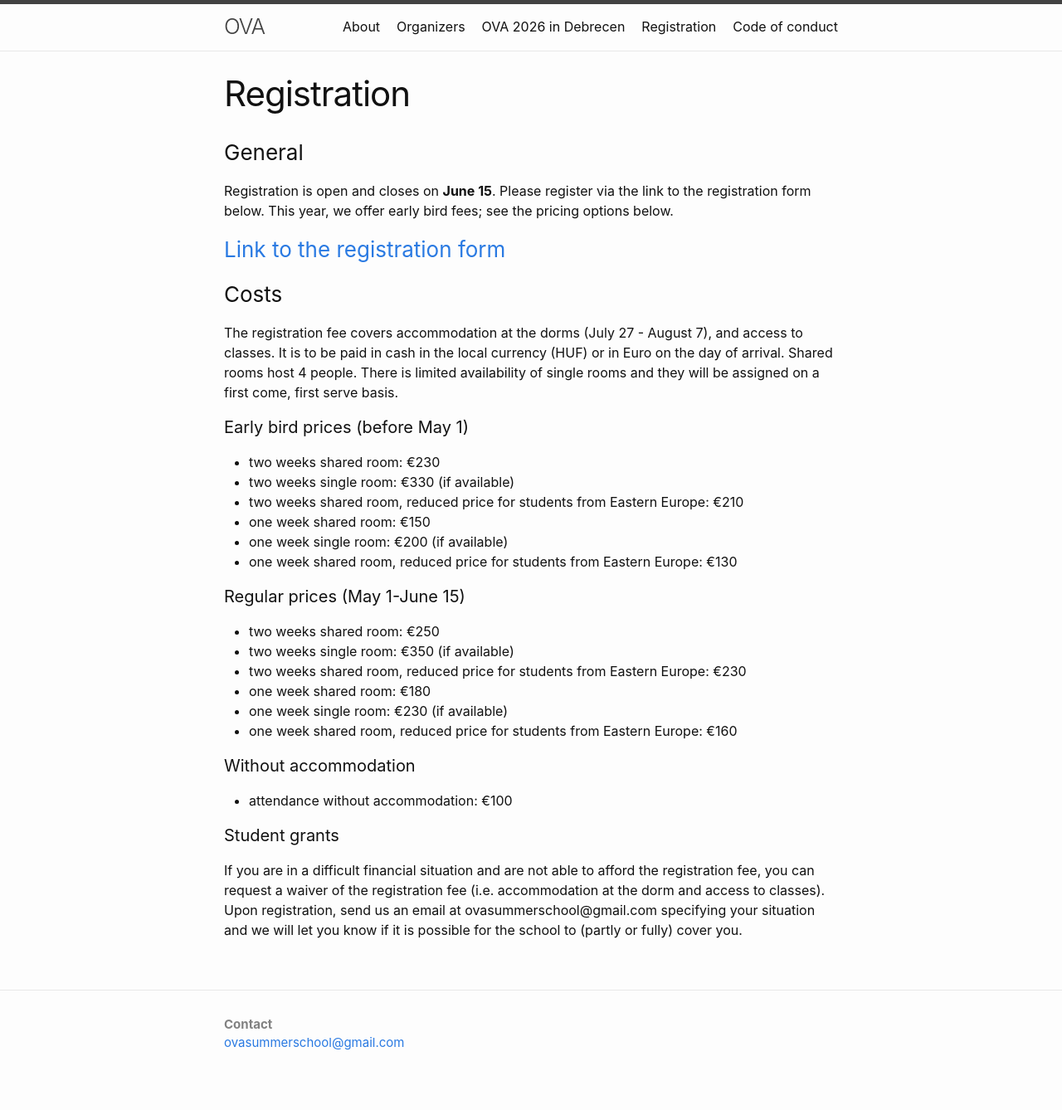
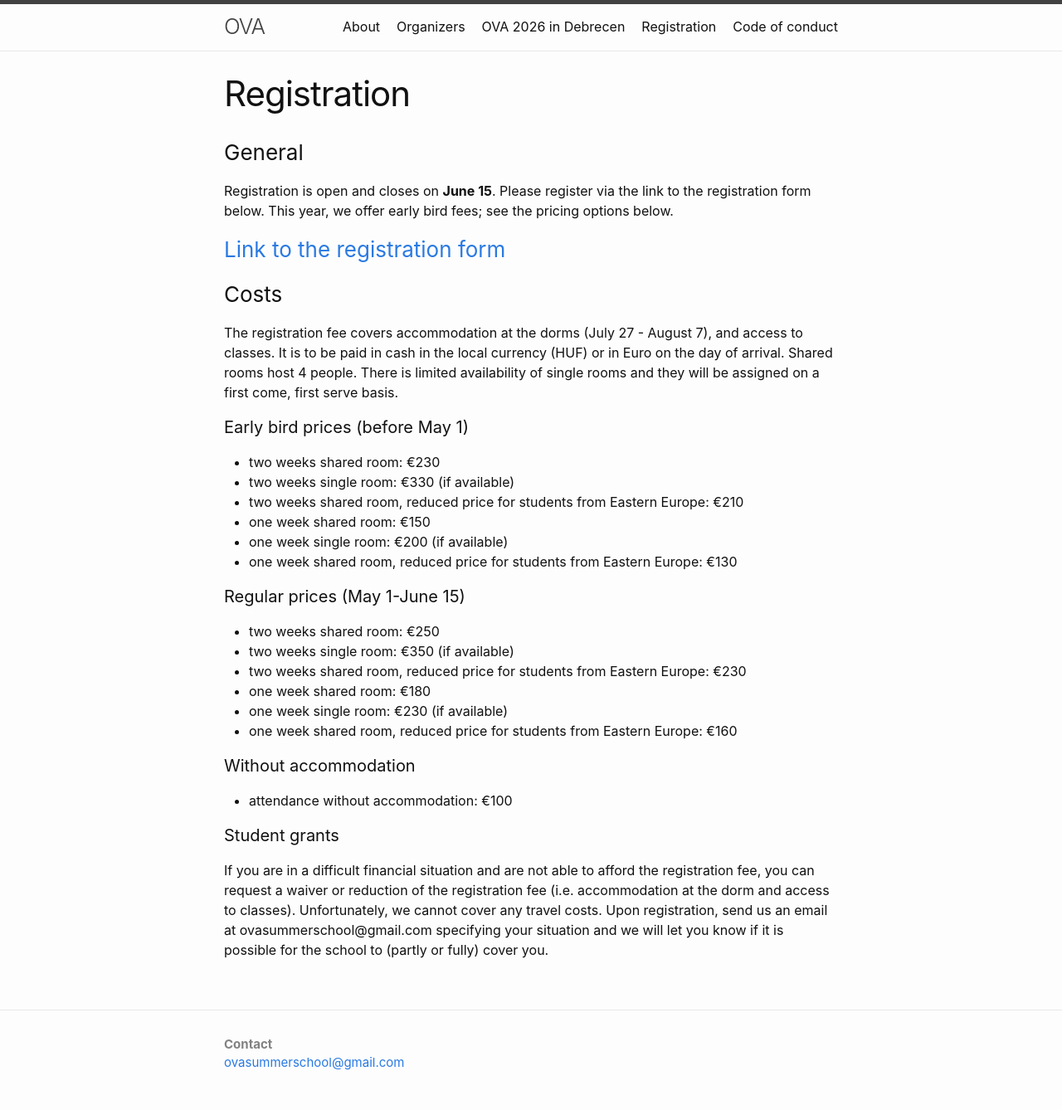
Before and after one commit to ovaschool/ovaschool.github.io, a Jekyll site: the page built from staticpages/3_ova2026-registration.markdown, in a window 1280 px wide. Shown: the whole page at 83% size. Built offline with Jekyll 4.4.1, drawn with Linux system fonts in a browser that asks for light colours; before the commit the page ends 1314 px from its top, so only the background shows below that.

Commit message:
Update 3_ova2026-registration.markdown

```diff
--- a/staticpages/3_ova2026-registration.markdown
+++ b/staticpages/3_ova2026-registration.markdown
@@ -31,4 +31,4 @@ The registration fee covers accommodation at the dorms (July 27 - August 7), and
 - attendance without accommodation: €100
 
 #### Student grants
-If you are in a difficult financial situation and are not able to afford the registration fee, you can request a waiver of the registration fee (i.e. accommodation at the dorm and access to classes). Upon registration, send us an email at ovasummerschool@gmail.com specifying your situation and we will let you know if it is possible for the school to (partly or fully) cover you.
+If you are in a difficult financial situation and are not able to afford the registration fee, you can request a waiver or reduction of the registration fee (i.e. accommodation at the dorm and access to classes). Unfortunately, we cannot cover any travel costs. Upon registration, send us an email at ovasummerschool@gmail.com specifying your situation and we will let you know if it is possible for the school to (partly or fully) cover you.
```
